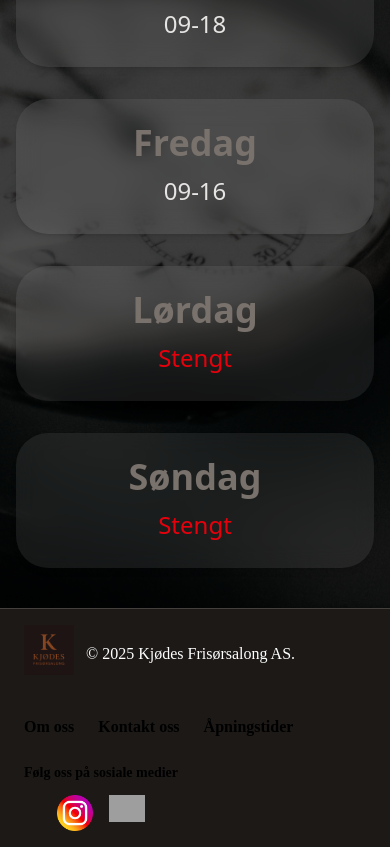
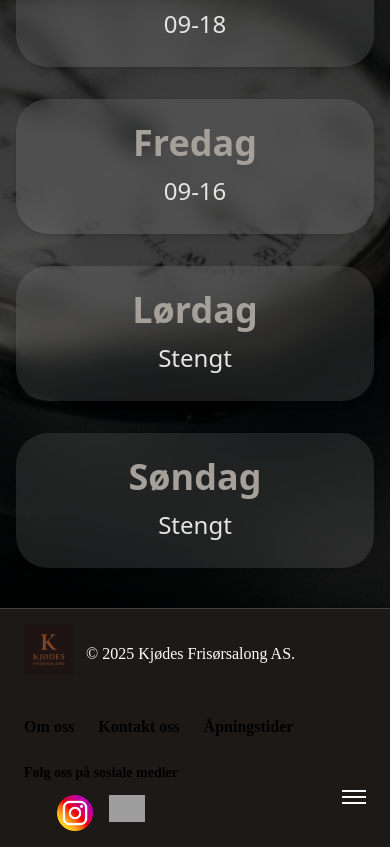
Before and after one commit to Reketino/Kjodes-Frisor, a Next.js app: page /apning in a window 390 px wide. Shown: the part 781-1628 px from the top of the page. Built offline with nearby package versions, Linux system fonts and the light colour scheme; grey boxes are pictures that could not be loaded.

Commit message:
Oppdaterte åpningstider + hover på bilder  på hovedsiden og la til footer som linker videre på telefon

```diff
--- a/src/app/apning/page.js
+++ b/src/app/apning/page.js
@@ -32,22 +32,33 @@ export default function AapningPage() {
         {day: "Søndag",
          time: "Stengt",
         },
-        ].map((service) => (
+        ].map((service) => {
+          const isHelg =["Lørdag", "Søndag"]. includes(service.day);
+
+          return (
           <div
           key={service.day}
-          className="p-6 rounded-4xl bg-white/8 backdrop-blur-md shadow-md transition hover:bg-neutral-950 hover:scale-105"
+          className={`group p-6 rounded-4xl bg-white/10 backdrop-blur-md shadow-md transition-all duration-300
+           hover:bg-neutral-900  hover:-translate-y-1
+           ${
+            isHelg
+            ? "hover:shadow-red-500/30"
+            : "hover:shadow-green-500/30"
+           }`}
           >
-          <h3 className=" text-4xl font-semibold mb-2 text-stone-500">{service.day}</h3>
-          <p className={`text-2xl leading-relaxed  ${
-            ["Lørdag", "Søndag"].includes(service.day)
-            ? "text-red-600 font:bold"
-            :"text-stone-200"
+          <h3 className=" text-4xl font-semibold mb-2 text-stone-400">{service.day}</h3>
+          <p className={`text-2xl leading-relaxed transition-colors duration-300
+          ${
+            isHelg
+            ? "text-stone-200 group-hover:text-red-600"
+            :"text-stone-200 group-hover:text-green-500"
           }`}
           >
             {service.time}
           </p>
           </div>
-        ))}
+          );
+        })}
         </ul>
 
       </div>
--- a/src/app/page.js
+++ b/src/app/page.js
@@ -116,18 +116,22 @@ export default function Home() {
         <h2 className="text-3xl text-center font-serif mb-8">
           Et glimt fra salongen
         </h2>
-        <div className="max-w-5xl mx-auto grid sm:grid-cols-3 gap-4 px-6">
+
+        <div className="group relative max-w-5xl mx-auto grid sm:grid-cols-3 gap-4 px-6">
           <img
             src="/glimt1.jpg"
-            className="rounded-lg object-cover h-64 w-full"
+            className="rounded-2xl object-cover h-64 w-full transition-all duration-300
+            group-hover:scale-101 group-hover:shadow-2xl"
           />
           <img
             src="/glimt2.jpg"
-            className="rounded-lg object-cover h-64 w-full"
+            className="rounded-2xl object-cover h-64 w-full transition-all duration-300
+            group-hover:scale-101 group-hover:shadow-2xl"
           />
           <img
             src="/glimt.jpg"
-            className="rounded-lg object-cover h-64 w-full"
+            className="rounded-2xl object-cover h-64 w-full transition-all duration-300
+            group-hover:scale-101 group-hover:shadow-2xl"
           />
         </div>
       </section>
--- a/src/components/Footer.jsx
+++ b/src/components/Footer.jsx
@@ -1,8 +1,11 @@
-import React from "react";
+"use client";
+import React, { useState } from "react";
 import Link from "next/link";
 import Image from "next/image";
 
 export default function Footer() {
+  const [isOpen, setIsOpen] = useState (false);
+
   return (
     <main className="flex flex-col h-fit bg-stone-900">
       <footer className="flex flex-wrap items-center justify-between w-full px-6 py-4 gap-6 border-t border-stone-700">
@@ -73,6 +76,43 @@ export default function Footer() {
         </Link>
       </div>
       </div>
+
+       <button
+          className="md:hidden flex flex-col space-y-1"
+          onClick={() => setIsOpen(!isOpen)}
+        >
+          <span className="block w-6 h-0.5 bg-white"></span>
+          <span className="block w-6 h-0.5 bg-white"></span>
+          <span className="block w-6 h-0.5 bg-white"></span>
+        </button>
+
+
+
+      {isOpen && (
+        <div className="md:hidden bg-black text-center pb-4">
+          <Link
+            href="/om"
+            className="block py-2 hover:text-gray-300 transition"
+            onClick={() => setIsOpen(false)}
+          >
+            Om oss
+          </Link>
+          <Link
+            href="/kontakt"
+            className="block py-2 hover:text-gray-300 transition"
+            onClick={() => setIsOpen(false)}
+          >
+            Kontakt oss
+          </Link>
+          <Link
+            href="/apning"
+            className="block py-2 hover:text-gray-300 transition"
+            onClick={() => setIsOpen(false)}
+          >
+            Åpningstider
+          </Link>
+        </div>
+      )}
       </footer>
     </main>
   );
```
